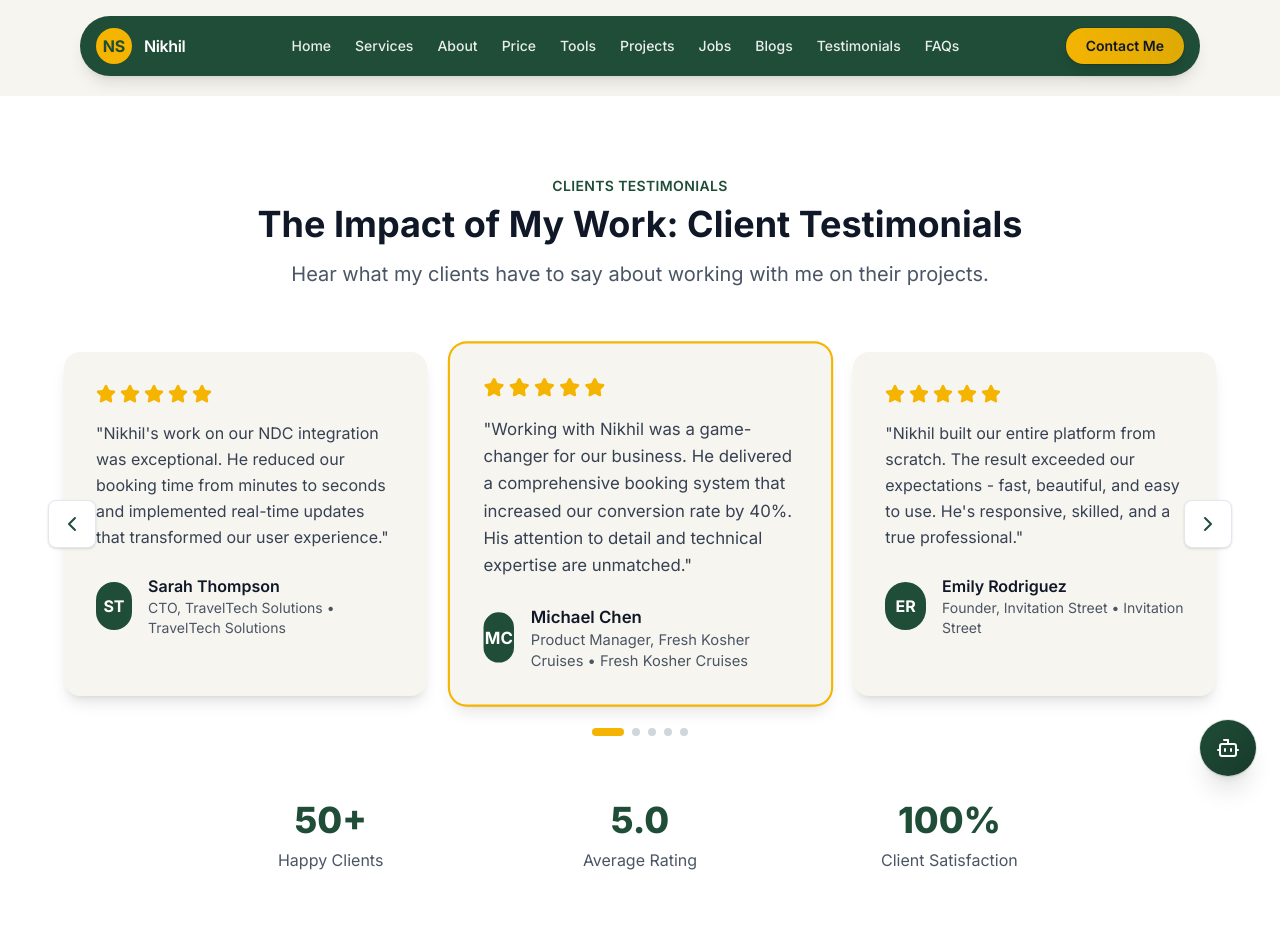
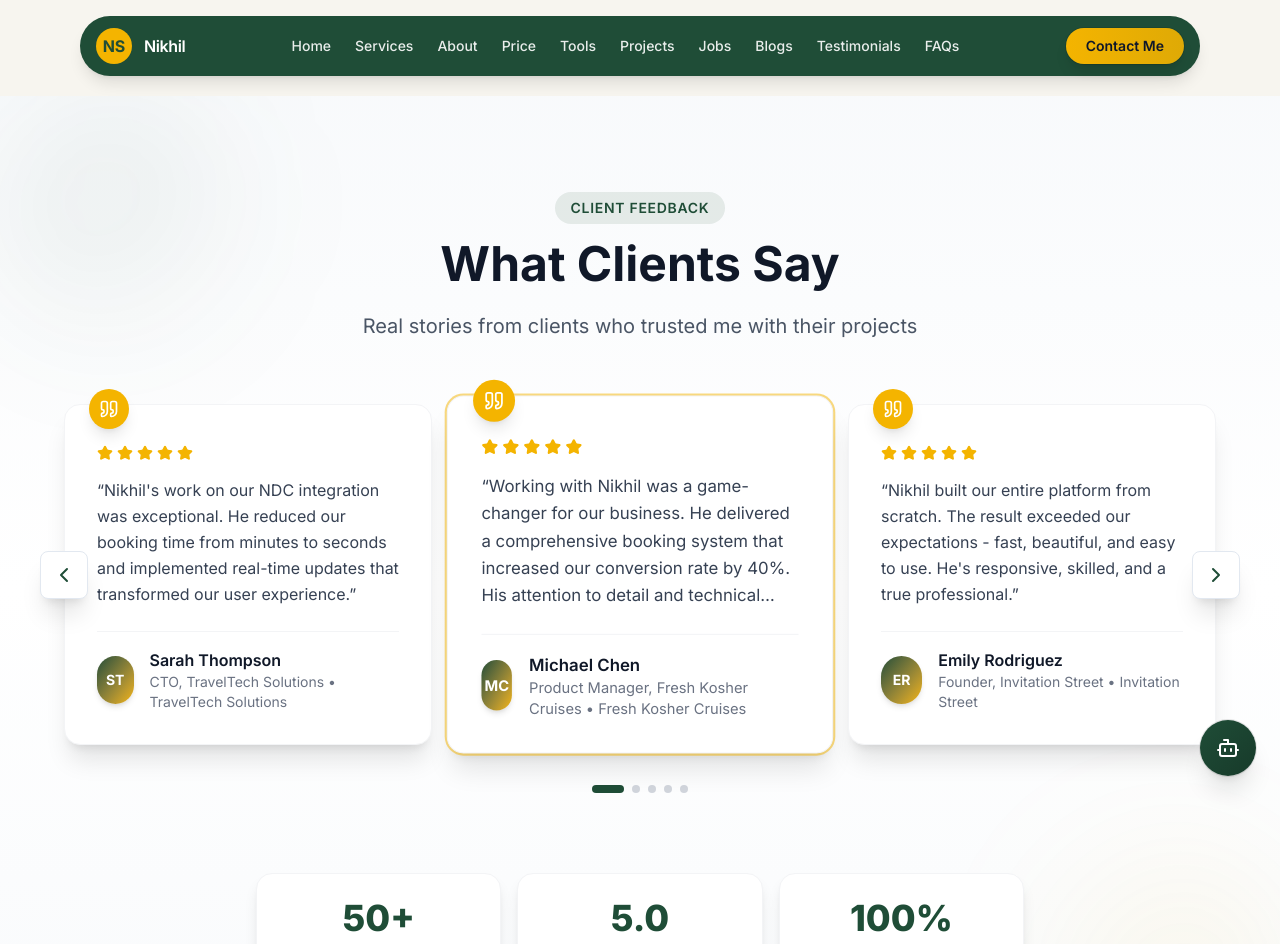
Before and after one commit to nikCode01-ai/nikhil-singh-resume, a Next.js app: page /testimonials in a window 1280 px wide. Shown: the top 944 px of the page. Built offline with nearby package versions, Linux system fonts and the light colour scheme.

Commit message:
feat: improve testimonials UI with modern design

```diff
--- a/src/components/Testimonials.tsx
+++ b/src/components/Testimonials.tsx
@@ -1,15 +1,18 @@
-"use client";
+'use client';
 
-import { ChevronLeft, ChevronRight, Star } from "lucide-react";
-import { useState } from "react";
-import { Button } from "@/components/Button";
-import { testimonials as testimonialsData } from "@/lib/resume-data";
+import { ChevronLeft, ChevronRight, Star, Quote } from 'lucide-react';
+import { useState } from 'react';
+import { Button } from '@/components/Button';
+import { testimonials as testimonialsData } from '@/lib/resume-data';
 
 const testimonials = testimonialsData.map((t, index) => ({
   id: index + 1,
   name: t.author,
-  title: `${t.role} ${t.company ? `• ${t.company}` : ""}`,
-  avatar: t.author.split(" ").map((n) => n[0]).join(""),
+  title: `${t.role} ${t.company ? `• ${t.company}` : ''}`,
+  avatar: t.author
+    .split(' ')
+    .map((n) => n[0])
+    .join(''),
   rating: 5,
   content: t.text,
 }));
@@ -22,56 +25,72 @@ export function Testimonials() {
   };
 
   const prevTestimonial = () => {
-    setCurrentIndex((prev) => (prev - 1 + testimonials.length) % testimonials.length);
+    setCurrentIndex(
+      (prev) => (prev - 1 + testimonials.length) % testimonials.length
+    );
   };
 
   const visibleTestimonials = [
     testimonials[currentIndex],
     testimonials[(currentIndex + 1) % testimonials.length],
-    testimonials[(currentIndex + 2) % testimonials.length]
+    testimonials[(currentIndex + 2) % testimonials.length],
   ];
 
   return (
-    <section className="py-20 bg-white dark:bg-slate-950">
-      <div className="container mx-auto px-4">
+    <section className="py-24 bg-gradient-to-b from-slate-50 via-white to-slate-50 dark:from-slate-950 dark:via-slate-900 dark:to-slate-950 relative overflow-hidden">
+      {/* Decorative circles */}
+      <div className="absolute top-0 left-0 w-64 h-64 rounded-full bg-gradient-to-br from-brand-green/10 to-transparent blur-3xl"></div>
+      <div className="absolute bottom-0 right-0 w-64 h-64 rounded-full bg-gradient-to-tl from-brand-yellow/10 to-transparent blur-3xl"></div>
+
+      <div className="container mx-auto px-4 relative z-10">
         <div className="text-center mb-16">
-          <h2 className="text-sm font-semibold text-brand-green uppercase tracking-wide mb-2 dark:text-brand-yellow">
-            Clients Testimonials
+          <span className="inline-block px-4 py-1.5 bg-brand-green/10 text-brand-green dark:text-brand-yellow dark:bg-brand-yellow/10 rounded-full text-sm font-semibold uppercase tracking-wider mb-4">
+            Client Feedback
+          </span>
+          <h2 className="text-4xl md:text-5xl font-bold text-gray-900 mb-6 dark:text-slate-100">
+            What Clients Say
           </h2>
-          <h3 className="text-4xl font-bold text-gray-900 mb-4 dark:text-slate-100">
-            The Impact of My Work: Client Testimonials
-          </h3>
-          <p className="text-xl text-gray-600 max-w-3xl mx-auto dark:text-slate-300">
-            Hear what my clients have to say about working with me on their projects.
+          <p className="text-xl text-gray-600 max-w-2xl mx-auto dark:text-slate-300">
+            Real stories from clients who trusted me with their projects
           </p>
         </div>
 
         {/* Testimonials Carousel */}
         <div className="relative max-w-6xl mx-auto">
-          <div className="grid grid-cols-1 md:grid-cols-3 gap-8">
+          <div className="grid grid-cols-1 md:grid-cols-3 gap-6">
             {visibleTestimonials.map((testimonial, index) => (
               <div
                 key={testimonial.id}
-                className={`rounded-2xl bg-brand-cream p-8 shadow-lg transition-all duration-500 dark:bg-slate-900/60 dark:ring-1 dark:ring-white/10 ${
-                  index === 1 ? 'ring-2 ring-brand-yellow scale-105' : ''
+                className={`relative rounded-2xl bg-white dark:bg-slate-900 p-8 shadow-xl border border-gray-100 dark:border-white/5 transition-all duration-500 hover:shadow-2xl hover:-translate-y-1 ${
+                  index === 1
+                    ? 'ring-2 ring-brand-yellow/50 dark:ring-brand-yellow/30 scale-105'
+                    : ''
                 }`}
               >
+                {/* Quote Icon */}
+                <div className="absolute -top-4 left-6 w-10 h-10 bg-brand-yellow dark:bg-brand-yellow/80 rounded-full flex items-center justify-center shadow-lg">
+                  <Quote className="w-5 h-5 text-white dark:text-slate-900" />
+                </div>
+
                 {/* Rating */}
-                <div className="flex gap-1 mb-4">
+                <div className="flex gap-1 mb-4 mt-2">
                   {[...Array(testimonial.rating)].map((_, i) => (
-                    <Star key={i} className="w-5 h-5 fill-brand-yellow text-brand-yellow" />
+                    <Star
+                      key={i}
+                      className="w-4 h-4 fill-brand-yellow text-brand-yellow"
+                    />
                   ))}
                 </div>
 
                 {/* Testimonial Content */}
-                <p className="text-gray-700 mb-6 leading-relaxed dark:text-slate-200">
-                  &quot;{testimonial.content}&quot;
+                <p className="text-gray-700 mb-6 leading-relaxed dark:text-slate-200 line-clamp-5">
+                  &ldquo;{testimonial.content}&rdquo;
                 </p>
 
                 {/* Author Info */}
-                <div className="flex items-center gap-4">
-                  <div className="w-12 h-12 bg-brand-green rounded-full flex items-center justify-center">
-                    <span className="text-white font-bold">
+                <div className="flex items-center gap-4 pt-4 border-t border-gray-100 dark:border-white/5">
+                  <div className="w-12 h-12 bg-gradient-to-br from-brand-green to-brand-yellow rounded-full flex items-center justify-center shadow-md">
+                    <span className="text-white font-bold text-sm">
                       {testimonial.avatar}
                     </span>
                   </div>
@@ -79,7 +98,7 @@ export function Testimonials() {
                     <p className="font-semibold text-gray-900 dark:text-slate-100">
                       {testimonial.name}
                     </p>
-                    <p className="text-sm text-gray-600 dark:text-slate-300">
+                    <p className="text-sm text-gray-500 dark:text-slate-400">
                       {testimonial.title}
                     </p>
                   </div>
@@ -92,7 +111,7 @@ export function Testimonials() {
           <Button
             onClick={prevTestimonial}
             variant="icon"
-            className="absolute left-0 top-1/2 z-10 h-12 w-12 -translate-x-4 -translate-y-1/2 rounded-full bg-white shadow-lg hover:bg-brand-cream dark:bg-slate-900 dark:hover:bg-slate-800"
+            className="absolute left-0 top-1/2 z-10 h-12 w-12 -translate-x-1/2 -translate-y-1/2 rounded-full bg-white dark:bg-slate-800 shadow-xl hover:bg-brand-cream dark:hover:bg-slate-700 transition-all hover:scale-110"
             aria-label="Previous testimonial"
           >
             <ChevronLeft className="w-6 h-6 text-brand-green dark:text-brand-yellow" />
@@ -101,7 +120,7 @@ export function Testimonials() {
           <Button
             onClick={nextTestimonial}
             variant="icon"
-            className="absolute right-0 top-1/2 z-10 h-12 w-12 translate-x-4 -translate-y-1/2 rounded-full bg-white shadow-lg hover:bg-brand-cream dark:bg-slate-900 dark:hover:bg-slate-800"
+            className="absolute right-0 top-1/2 z-10 h-12 w-12 translate-x-1/2 -translate-y-1/2 rounded-full bg-white dark:bg-slate-800 shadow-xl hover:bg-brand-cream dark:hover:bg-slate-700 transition-all hover:scale-110"
             aria-label="Next testimonial"
           >
             <ChevronRight className="w-6 h-6 text-brand-green dark:text-brand-yellow" />
@@ -109,15 +128,15 @@ export function Testimonials() {
         </div>
 
         {/* Dots Indicator */}
-        <div className="flex justify-center gap-2 mt-8">
+        <div className="flex justify-center gap-2 mt-10">
           {testimonials.map((_, index) => (
             <button
               key={index}
               onClick={() => setCurrentIndex(index)}
-              className={`w-2 h-2 rounded-full transition-all ${
+              className={`h-2 rounded-full transition-all duration-300 ${
                 index === currentIndex
-                  ? 'w-8 bg-brand-yellow'
-                  : 'bg-gray-300 hover:bg-gray-400'
+                  ? 'w-8 bg-brand-green dark:bg-brand-yellow'
+                  : 'w-2 bg-gray-300 dark:bg-slate-600 hover:bg-gray-400 dark:hover:bg-slate-500'
               }`}
               aria-label={`Go to testimonial ${index + 1}`}
             />
@@ -125,18 +144,30 @@ export function Testimonials() {
         </div>
 
         {/* Summary Stats */}
-        <div className="mt-16 grid grid-cols-1 md:grid-cols-3 gap-8 max-w-4xl mx-auto">
-          <div className="text-center">
-            <div className="text-4xl font-extrabold text-brand-green mb-2 dark:text-brand-yellow">50+</div>
-            <div className="text-gray-600 dark:text-slate-300">Happy Clients</div>
+        <div className="mt-20 grid grid-cols-3 gap-4 max-w-3xl mx-auto">
+          <div className="text-center p-6 rounded-2xl bg-white dark:bg-slate-900 shadow-lg border border-gray-100 dark:border-white/5">
+            <div className="text-3xl md:text-4xl font-extrabold text-brand-green mb-1 dark:text-brand-yellow">
+              50+
+            </div>
+            <div className="text-sm text-gray-600 dark:text-slate-400 font-medium">
+              Happy Clients
+            </div>
           </div>
-          <div className="text-center">
-            <div className="text-4xl font-extrabold text-brand-green mb-2 dark:text-brand-yellow">5.0</div>
-            <div className="text-gray-600 dark:text-slate-300">Average Rating</div>
+          <div className="text-center p-6 rounded-2xl bg-white dark:bg-slate-900 shadow-lg border border-gray-100 dark:border-white/5">
+            <div className="text-3xl md:text-4xl font-extrabold text-brand-green mb-1 dark:text-brand-yellow">
+              5.0
+            </div>
+            <div className="text-sm text-gray-600 dark:text-slate-400 font-medium">
+              Average Rating
+            </div>
           </div>
-          <div className="text-center">
-            <div className="text-4xl font-extrabold text-brand-green mb-2 dark:text-brand-yellow">100%</div>
-            <div className="text-gray-600 dark:text-slate-300">Client Satisfaction</div>
+          <div className="text-center p-6 rounded-2xl bg-white dark:bg-slate-900 shadow-lg border border-gray-100 dark:border-white/5">
+            <div className="text-3xl md:text-4xl font-extrabold text-brand-green mb-1 dark:text-brand-yellow">
+              100%
+            </div>
+            <div className="text-sm text-gray-600 dark:text-slate-400 font-medium">
+              Satisfaction
+            </div>
           </div>
         </div>
       </div>
```
